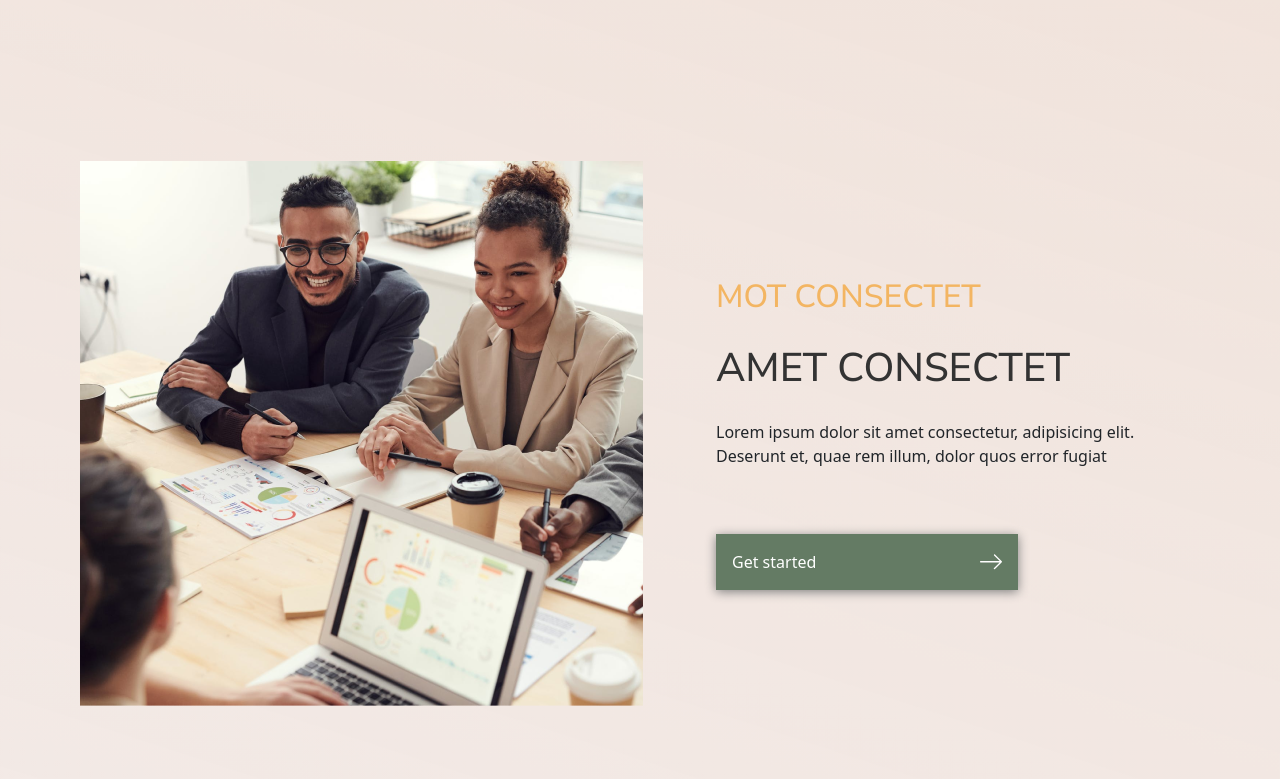
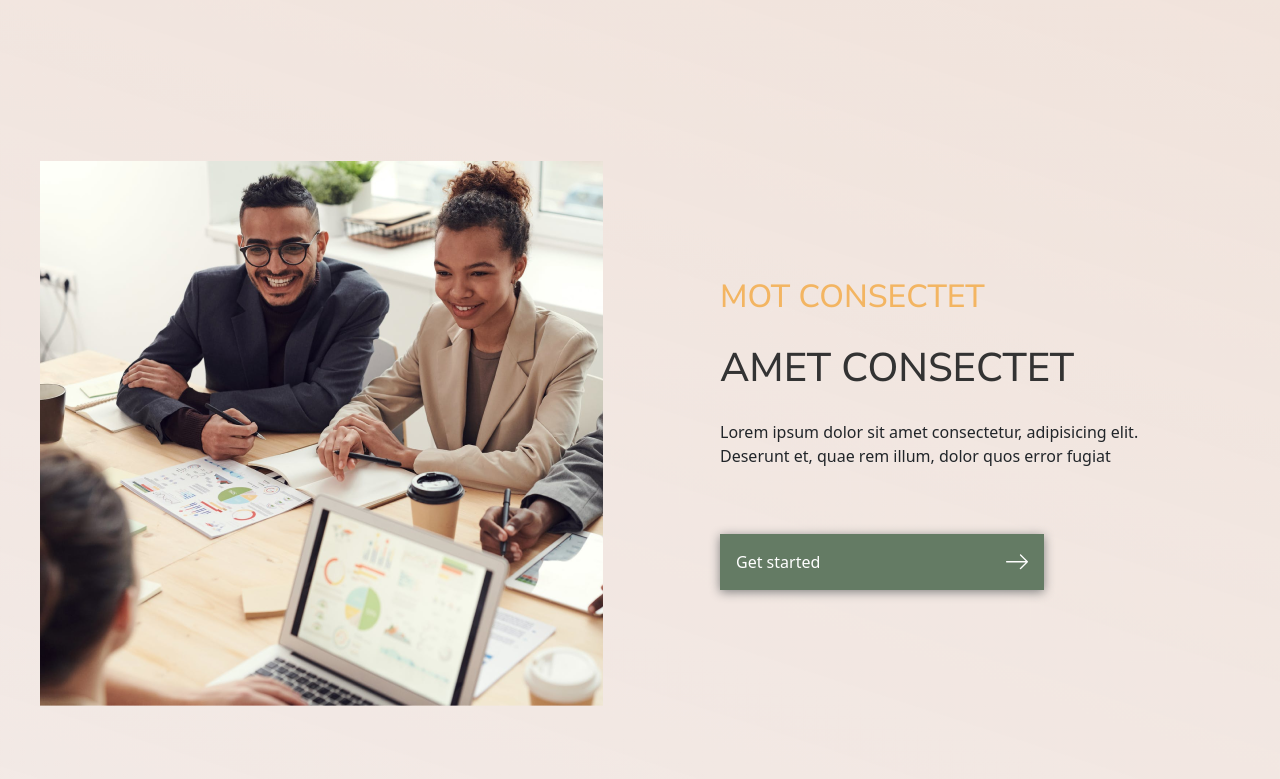
Before and after one commit to Gretarynk/Awesome-assignment, a plain HTML site: page index.html in a window 1280 px wide. Shown: the part 1921-2700 px from the top of the page. Drawn offline with nearby package versions, Linux system fonts and the light colour scheme.

Commit message:
tried resize

```diff
--- a/_color.scss
+++ b/_color.scss
@@ -2,7 +2,7 @@ $backgroundcolor: #f4f0f0;
 $maincontentcolor: #647B64;
 $secondcontentcolor: #F3B562;
 $gradientbtcolor: linear-gradient(102deg, #647B64 -4.62%, #66AC66 178.22%);
-$gradientornage: linear-gradient(198deg, rgba(230, 113, 30, 0) -227.37%, rgba(223, 152, 100, 0.243) 1.58%, rgba(239, 128, 49, 0.00) 103.02%);
+$gradientornage: linear-gradient(198deg, rgba(230, 113, 30, 0) -227.37%, rgba(223, 152, 100, 0.243) 1.58%, rgba(227, 173, 133, 0) 103.02%);
 $gradientwhite: #647B64C4, #647B6400, #647B6400;
 $white: #FFFFFF;
 $footercolor: #F0DCC5;
--- a/style.scss
+++ b/style.scss
@@ -298,7 +298,7 @@ button{
     }
 
     .four{
-        max-width: 1200px;
+
     margin-left: auto;
     margin-right: auto;
     margin-top:40px;
@@ -348,7 +348,7 @@ button{
         }
     }
 .five{
-    max-width: 1200px;
+
     margin-left: auto;
     margin-right: auto;
     margin-top:40px;
@@ -446,10 +446,11 @@ footer{
     margin-right:auto;
     padding-left: 40px;
     padding-right: 40px;
+    width: 100%;
 }
  .boxfoot{
 
-    width:100%;
+
     display:grid;
     grid-template-columns: 1fr 2fr 1fr;
     justify-content: space-between;
```
Also changed, not shown: style.css, 1 other file.
